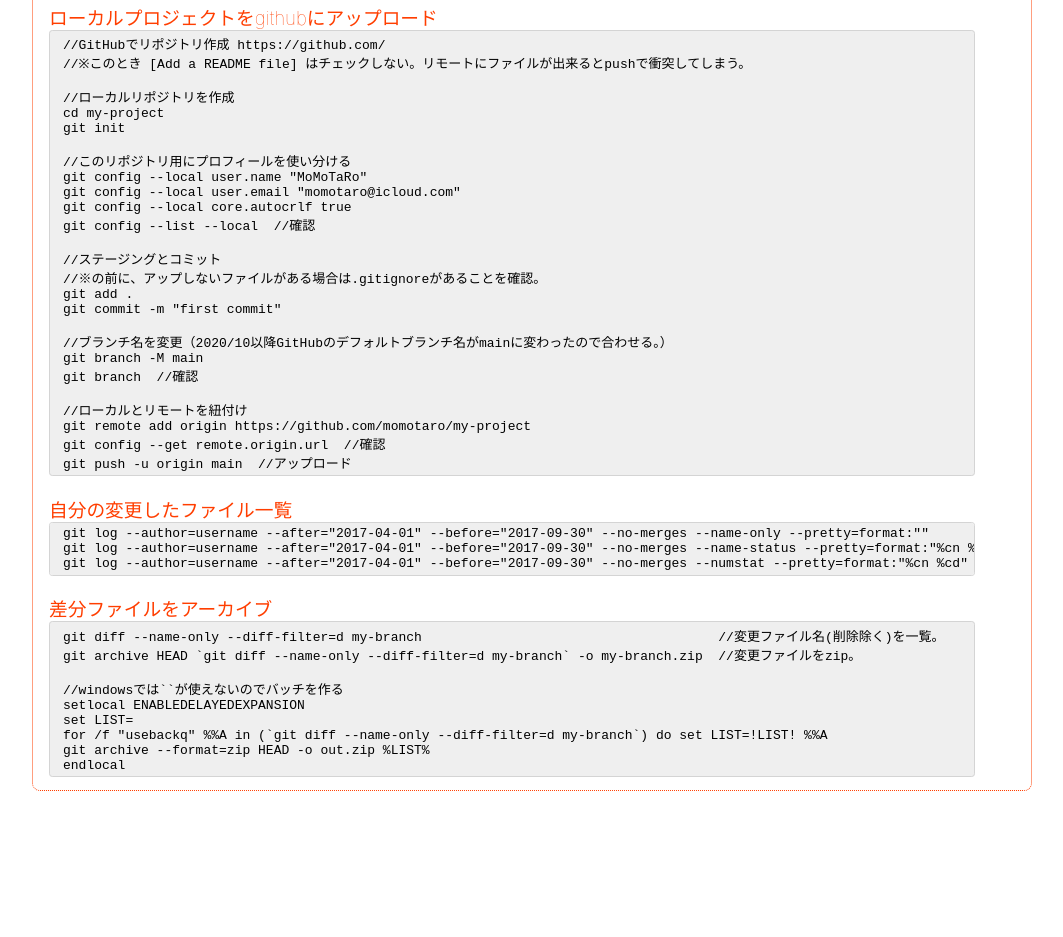
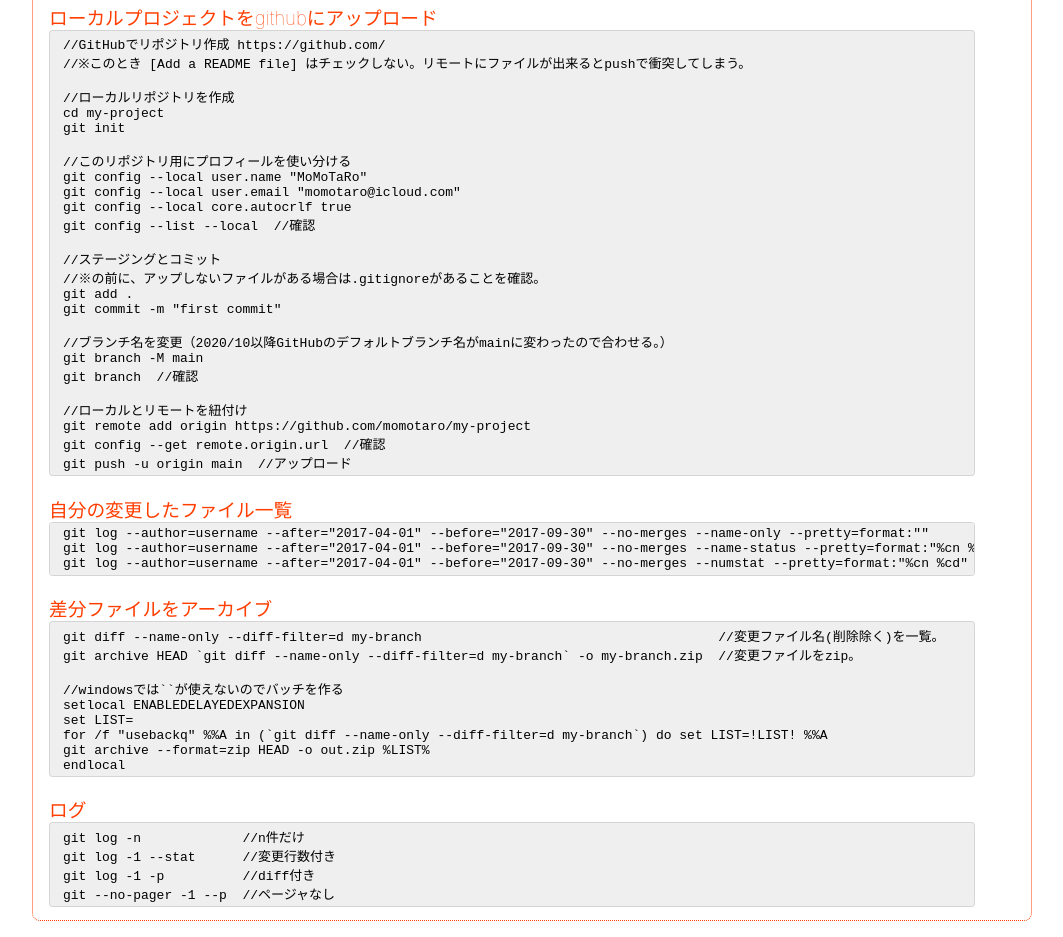
Before and after one commit to morimoto-hiroshi/pages, a plain HTML site: page docs/index.html in a window 1280 px wide. Shown: the part 1376-2313 px from the top of the page, without its empty margins (108-1171 px from the left). Before the commit the page ends 2183 px from the top, so only its background shows below. Drawn offline with Linux system fonts and the light colour scheme.

Commit message:
git log追記

```diff
--- a/docs/index.html
+++ b/docs/index.html
@@ -144,6 +144,14 @@
                 git archive --format=zip HEAD -o out.zip %LIST%
                 endlocal
             </blockquote>
+
+            <h3>ログ</h3>
+            <blockquote>
+                git log -n             //n件だけ
+                git log -1 --stat      //変更行数付き
+                git log -1 -p          //diff付き
+                git --no-pager -1 --p  //ページャなし
+            </blockquote>
         </section>
     </body>
 </html>
```
